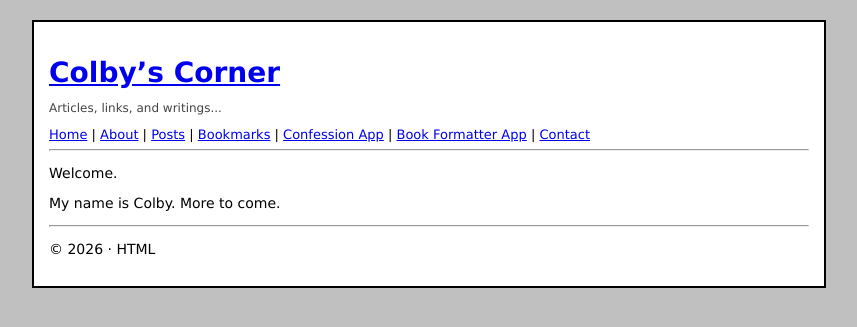
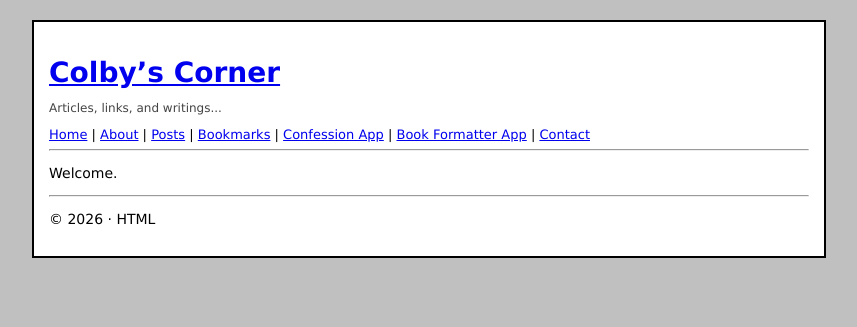
Before and after one commit to c-ee-g/c-ee-g.github.io, a Jekyll site: the page built from _posts/2026-02-05-welcome.md, in a window 1280 px wide. Shown: the top 327 px of the page, without its empty margins (211-1068 px from the left). Built offline with Jekyll 4.4.1, drawn with Linux system fonts in a browser that asks for light colours.

Commit message:
Edit welcome message to remove author introduction
Removed the introduction line about the author.

```diff
--- a/_posts/2026-02-05-welcome.md
+++ b/_posts/2026-02-05-welcome.md
@@ -4,5 +4,3 @@ title: Welcome to Colby's Corner
 ---
 
 Welcome.
-
-My name is Colby. More to come.
```
